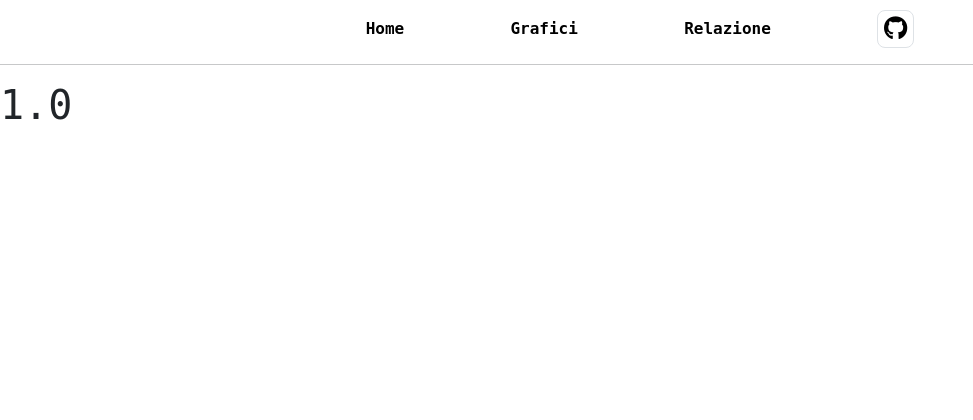
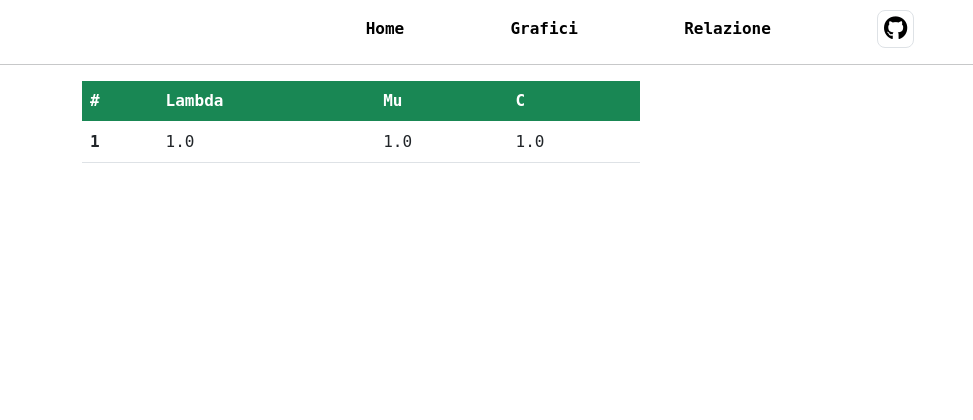
Before and after one commit to acuti03/mmc_queue_system, a Django app: page /grafici in a window 1280 px wide. Shown: the top 420 px of the page, without its empty margins (0-973 px from the left). Run offline with Django 4.2, Linux system fonts and the light colour scheme; tables that the repository leaves empty hold one stand-in row (values such as "Sample post").

Commit message:
Add table

```diff
--- a/mmc/static/grafici.css
+++ b/mmc/static/grafici.css
@@ -6,6 +6,7 @@ input::-webkit-inner-spin-button {
 	-webkit-appearance: none;
 	margin: 0;
 }
+
 nav{
 	width: 50%;
 	margin: auto;
@@ -30,3 +31,10 @@ nav span i{
 nav span:hover{
 	background-color: #f8f9fa;
 }
+.bdr{
+	width: 50%;
+}
+thead{
+	background-color: red;
+	color: white;
+}
--- a/mmc/templates/mmc/grafici.html
+++ b/mmc/templates/mmc/grafici.html
@@ -45,8 +45,27 @@
 		</span>
 	</nav>
 	<hr>
-	{% for i in mu %}
-	<h1>{{ i }}</h1>
-	{% endfor %}
+	<div class="container">
+		<table class="table bdr">
+			<thead class="bg-success">
+			  <tr>
+				<th scope="col">#</th>
+				<th scope="col">Lambda</th>
+				<th scope="col">Mu</th>
+				<th scope="col">C</th>
+			  </tr>
+			</thead>
+			<tbody>
+			{% for i in data %}
+				<tr>
+					<th scope="row">{{ i.id }}</th>
+					<td>{{ i.myLambda }}</td>
+					<td>{{ i.mu }}</td>
+					<td>{{ i.c }}</td>
+				</tr>
+			{% endfor %}
+			</tbody>
+		  </table>
+	</div>
 </body>
 </html>
--- a/mmc/views.py
+++ b/mmc/views.py
@@ -89,21 +89,26 @@ def home(request):
 	return render(request, 'mmc/index.html', context)
 
 def grafici(request):
-	#data = [i for i in Mmc.objects.values()]
-	#myLambda = re.findall("\d+\.\d+", str([i for i in Mmc.objects.values("myLambda")]))
-	#mu = re.findall("\d+\.\d+", str([i for i in Mmc.objects.values("mu")]))
-	#c = re.findall("\d+\.\d+", str([i for i in Mmc.objects.values("c")]))
 	myLambda = [float(i) for i in re.findall("\d+\.\d+", str([i for i in Mmc.objects.values("myLambda")]))]
 	mu = [float(i) for i in re.findall("\d+\.\d+", str([i for i in Mmc.objects.values("mu")]))]
 	c = [int(i) for i in [float(i) for i in re.findall("\d+\.\d+", str([i for i in Mmc.objects.values("c")]))]]
+	myId = [int(i) for i in re.findall("\d+", str([i for i in Mmc.objects.values("id")]))]
 
 	print("lambda: ", myLambda)
 	print("mu: ", mu)
 	print("c:", c)
+	print("id", myId)
+
+
+	data = Mmc.objects.all().values()
 
 	context = {
+		'data': data,
+		"id": myId,
 		"myLambda": myLambda,
 		"mu": mu,
 		"c": c
 	}
+
+	print(context)
 	return render(request, 'mmc/grafici.html', context)
```
